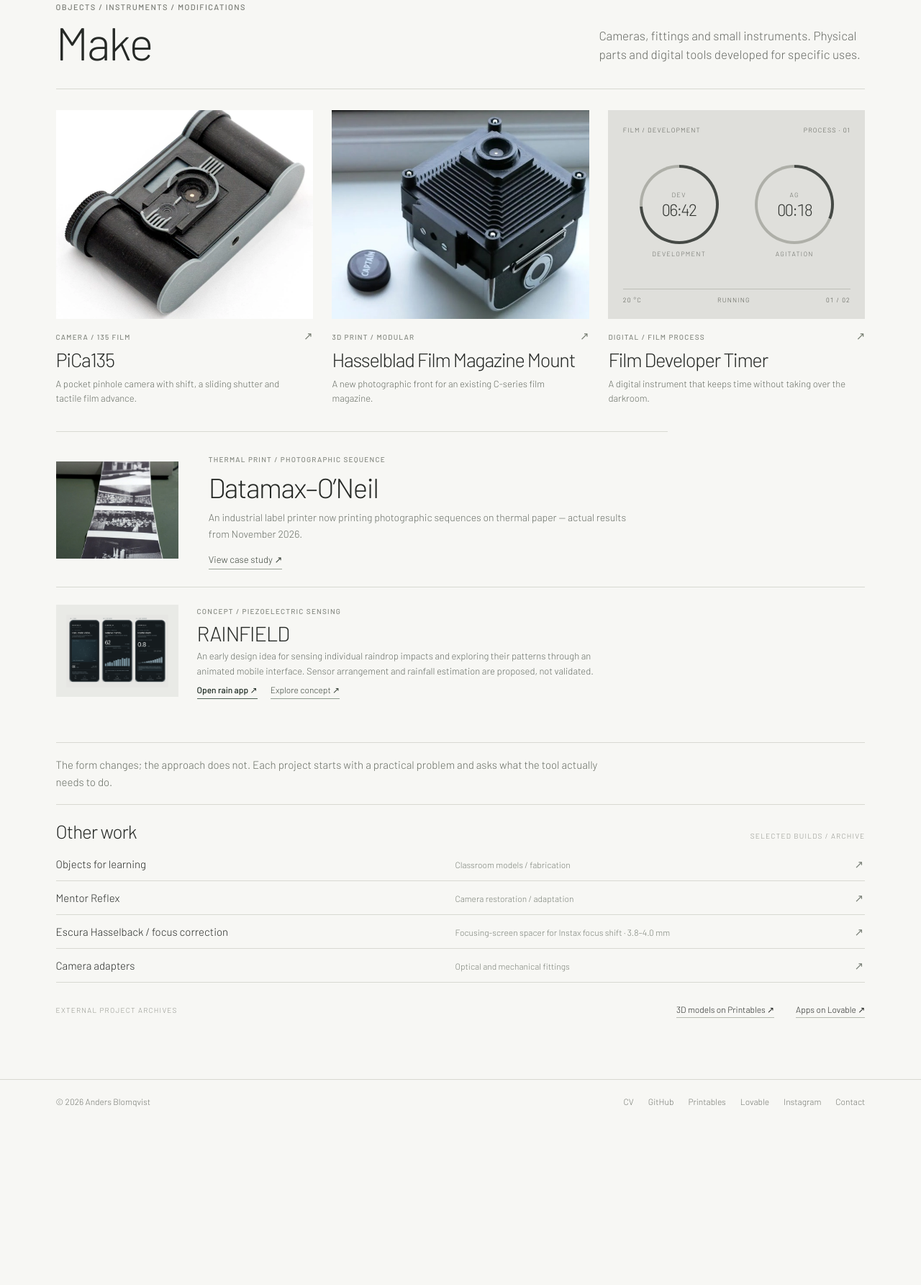
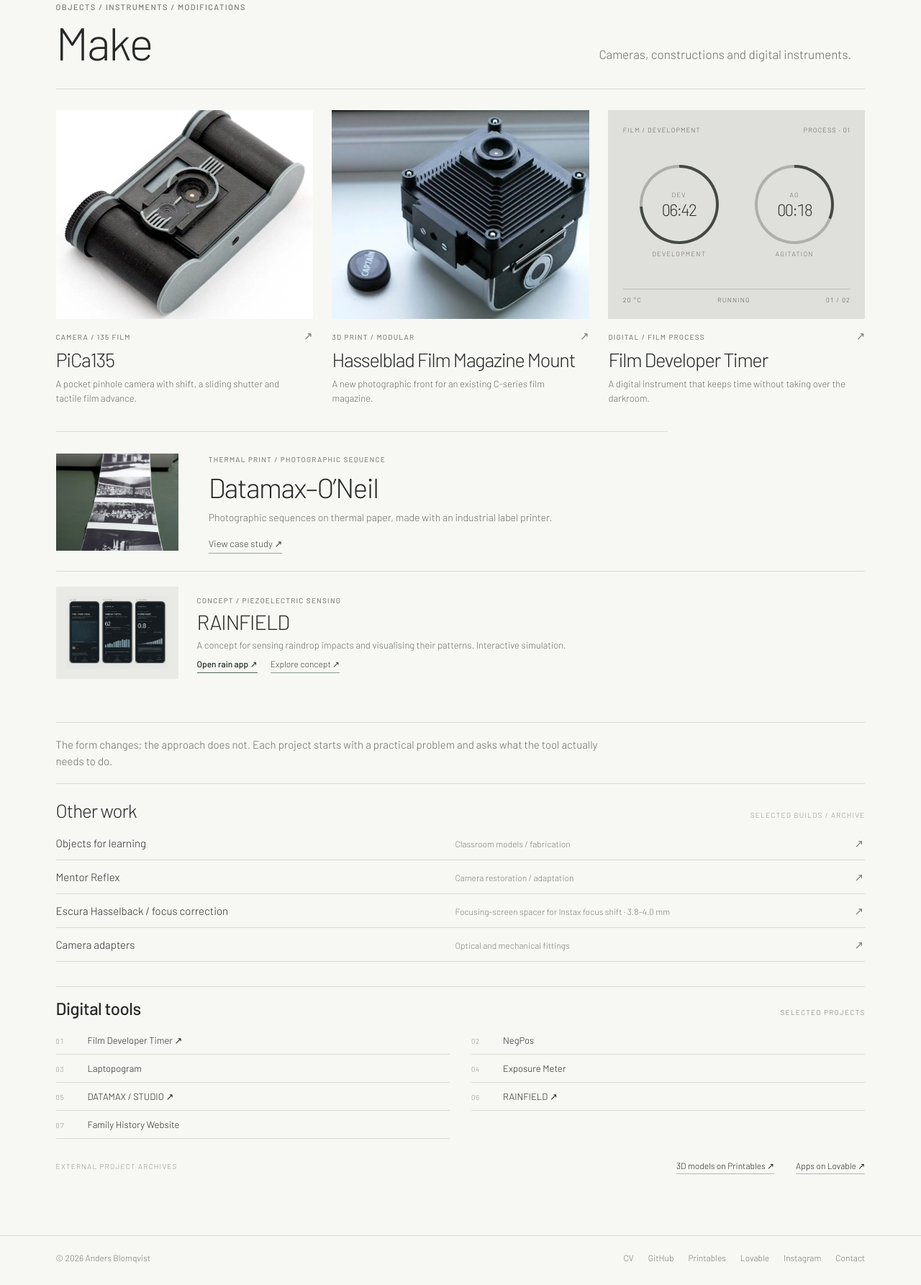
Before and after one commit to Ikonta/ikonta.github.io, a plain HTML site: page make/index.html in a window 1280 px wide. Shown: the part 136-1921 px from the top of the page at 72% size. Before the commit the page ends 1704 px from the top, so only its background shows below. Drawn offline with Linux system fonts and the light colour scheme; a web font is replaced by a local one.

Commit message:
Add files via upload

```diff
--- a/assets/css/site.css
+++ b/assets/css/site.css
@@ -438,3 +438,21 @@
 .make-concept-copy .rainfield-launch{margin-top:6px;display:flex;flex-wrap:wrap;gap:18px}
 .make-concept-copy .rainfield-launch a{font-size:12px}
 @media(max-width:540px){.make-concept{grid-template-columns:105px minmax(0,1fr);gap:14px;align-items:start}.make-concept-preview{width:105px;height:94px}.make-concept-preview img{max-width:91px;max-height:75px}.make-concept-copy h2{font-size:22px}.make-concept-copy p{font-size:12px}.make-concept-copy .rainfield-launch{gap:10px}}
+
+/* Quiet index sections — no promotional panels. */
+.index-compact{margin:34px 0 28px;padding-top:17px;border-top:1px solid var(--line)}
+.index-compact-head{display:flex;align-items:baseline;justify-content:space-between;gap:20px;margin-bottom:12px}
+.index-compact-head h2,.index-subtitle{font-size:clamp(18px,2vw,24px);font-weight:500;letter-spacing:-.02em;margin:0}
+.index-compact-head>span{font-size:10px;letter-spacing:.12em;color:#747b74}
+.index-compact-list{padding:0;margin:0;list-style:none;display:grid;grid-template-columns:repeat(2,minmax(0,1fr));gap:0 30px}
+.index-compact-list li,.publication-row{display:grid;grid-template-columns:34px 1fr;gap:10px;align-items:baseline;border-bottom:1px solid var(--line);padding:11px 0;min-width:0;font-size:13px}
+.index-compact-list .item-index{font-size:10px;letter-spacing:.07em;color:#8c948b;font-variant-numeric:tabular-nums}
+.index-compact-list a{color:inherit;text-decoration:none}
+.index-compact-list a:hover{text-decoration:underline;text-underline-offset:4px}
+.photo-manifesto{font-size:12px;line-height:1.65;color:#737a73;max-width:600px;margin:0 0 24px}
+.index-subtitle{margin:17px 0 22px}
+.photo-published{margin-top:35px}
+.publication-row>div{display:flex;flex-direction:column;gap:4px}
+.publication-row strong{font-size:13px;font-weight:500}
+.publication-row div span{font-size:12px;color:#6a706a;line-height:1.5}
+@media(max-width:560px){.index-compact-list{grid-template-columns:1fr}.index-compact-head>span{display:none}}
--- a/make/index.html
+++ b/make/index.html
@@ -1,13 +1,12 @@
 <!doctype html>
-<!DOCTYPE html>
 
 <html lang="en"><head><meta charset="utf-8"/><meta content="width=device-width,initial-scale=1" name="viewport"/>
 <meta content="#f7f7f4" name="theme-color"/><meta content="Cameras, printed fittings and digital instruments by Anders Blomqvist." name="description"/>
 <title>Make — Anders Blomqvist</title>
-<link href="../assets/images/favicon.svg" rel="icon" type="image/svg+xml"/><link href="../assets/css/site.css?v=21.2.4" rel="stylesheet"/></head><body>
+<link href="../assets/images/favicon.svg" rel="icon" type="image/svg+xml"/><link href="../assets/css/site.css?v=21.3" rel="stylesheet"/></head><body>
 <header class="top"><div class="shell"><a class="brand" href="../index.html">Anders Blomqvist</a><nav aria-label="Main navigation" class="nav"><a href="../research/">Research</a><a aria-current="page" href="../make/">Make</a><a href="../photography/">Photography</a><a href="../about/">About</a></nav></div></header>
 <main class="shell">
-<section class="section-head"><div><div class="eyebrow">Objects / instruments / modifications</div><h1>Make</h1></div><p class="lead">Cameras, fittings and small instruments. Physical parts and digital tools developed for specific uses.</p></section>
+<section class="section-head"><div><div class="eyebrow">Objects / instruments / modifications</div><h1>Make</h1></div><p class="lead">Cameras, constructions and digital instruments.</p></section>
 <div class="section-rule"></div>
 <section aria-label="Selected projects" class="make-feature-grid">
 <a class="make-feature" href="../projects/pica135/"><div class="make-feature-picture"><img alt="PiCa135 pinhole camera showing its sliding shutter and shift assembly" loading="eager" src="../assets/images/pica135-open.webp"/></div>
@@ -24,10 +23,10 @@
 </div>
 </div><div class="make-feature-line"><span class="make-type">DIGITAL / FILM PROCESS</span><span aria-hidden="true" class="make-open">↗</span></div><h2>Film Developer Timer</h2><p>A digital instrument that keeps time without taking over the darkroom.</p></a>
 </section>
-<a class="make-spotlight" href="../projects/datamax-thermal/"><div class="make-spotlight-preview"><img alt="An actual thermal photographic print emerging from a Datamax–O’Neil printer" loading="lazy" src="../assets/images/datamax-01-printer-and-strip.webp"/></div><div class="make-spotlight-copy"><span class="make-type">THERMAL PRINT / PHOTOGRAPHIC SEQUENCE</span><h2>Datamax–O’Neil</h2><p>An industrial label printer now printing photographic sequences on thermal paper — actual results from November 2026.</p><span class="case-text-link">View case study ↗</span></div></a><section aria-labelledby="rainfield-make-title" class="make-concept">
+<a class="make-spotlight" href="../projects/datamax-thermal/"><div class="make-spotlight-preview"><img alt="An actual thermal photographic print emerging from a Datamax–O’Neil printer" loading="lazy" src="../assets/images/datamax-01-printer-and-strip.webp"/></div><div class="make-spotlight-copy"><span class="make-type">THERMAL PRINT / PHOTOGRAPHIC SEQUENCE</span><h2>Datamax–O’Neil</h2><p>Photographic sequences on thermal paper, made with an industrial label printer.</p><span class="case-text-link">View case study ↗</span></div></a><section aria-labelledby="rainfield-make-title" class="make-concept">
 <a aria-label="Read the RAINFIELD concept" class="make-concept-preview" href="../projects/rainfield/"><img alt="Three interface studies for the simulated RAINFIELD rain app" loading="lazy" src="../assets/images/rainfield-mobile-views.png"/></a>
 <div class="make-concept-copy"><span class="make-type">CONCEPT / PIEZOELECTRIC SENSING</span><h2 id="rainfield-make-title">RAINFIELD</h2>
-<p>An early design idea for sensing individual raindrop impacts and exploring their patterns through an animated mobile interface. Sensor arrangement and rainfall estimation are proposed, not validated.</p>
+<p>A concept for sensing raindrop impacts and visualising their patterns. Interactive simulation.</p>
 <div class="rainfield-launch"><a class="app-primary" href="../projects/rainfield/mobile/">Open rain app ↗</a><a href="../projects/rainfield/">Explore concept ↗</a></div>
 </div>
 </section><div class="make-statement"><p>The form changes; the approach does not. Each project starts with a practical problem and asks what the tool actually needs to do.</p></div>
@@ -36,6 +35,18 @@
 <a href="../projects/mentor-reflex/"><span>Mentor Reflex</span><span>Camera restoration / adaptation</span><span aria-hidden="true">↗</span></a>
 <a href="https://www.printables.com/model/741415-escura-hasselback-focusing-screen-adapter" target="_blank" rel="noopener noreferrer"><span>Escura Hasselback / focus correction</span><span>Focusing-screen spacer for Instax focus shift · 3.8–4.0 mm</span><span aria-hidden="true">↗</span></a>
 <a href="../projects/camera-adapters/"><span>Camera adapters</span><span>Optical and mechanical fittings</span><span aria-hidden="true">↗</span></a>
+</section>
+<section class="index-compact" aria-labelledby="digital-tools-title">
+<div class="index-compact-head"><h2 id="digital-tools-title">Digital tools</h2><span>SELECTED PROJECTS</span></div>
+<ol class="index-compact-list">
+<li><span class="item-index">01</span><a href="../projects/dev-timer/">Film Developer Timer <span aria-hidden="true">↗</span></a></li>
+<li><span class="item-index">02</span><span>NegPos</span></li>
+<li><span class="item-index">03</span><span>Laptopogram</span></li>
+<li><span class="item-index">04</span><span>Exposure Meter</span></li>
+<li><span class="item-index">05</span><a href="../projects/datamax-thermal/">DATAMAX / STUDIO <span aria-hidden="true">↗</span></a></li>
+<li><span class="item-index">06</span><a href="../projects/rainfield/">RAINFIELD <span aria-hidden="true">↗</span></a></li>
+<li><span class="item-index">07</span><span>Family History Website</span></li>
+</ol>
 </section>
 <div class="make-resource-strip"><span>EXTERNAL PROJECT ARCHIVES</span><div><a href="https://www.printables.com/@Spotmatic/models" rel="noopener noreferrer" target="_blank">3D models on Printables ↗</a><a href="https://lovable.dev/@spotmatic" rel="noopener noreferrer" target="_blank">Apps on Lovable ↗</a></div></div>
 </main>
```
Also changed, not shown: cv/index.html (+1 -1 lines), photography/archive/index.html (+1 -1 lines), photography/index.html (+8 -1 lines), 1 other file.
